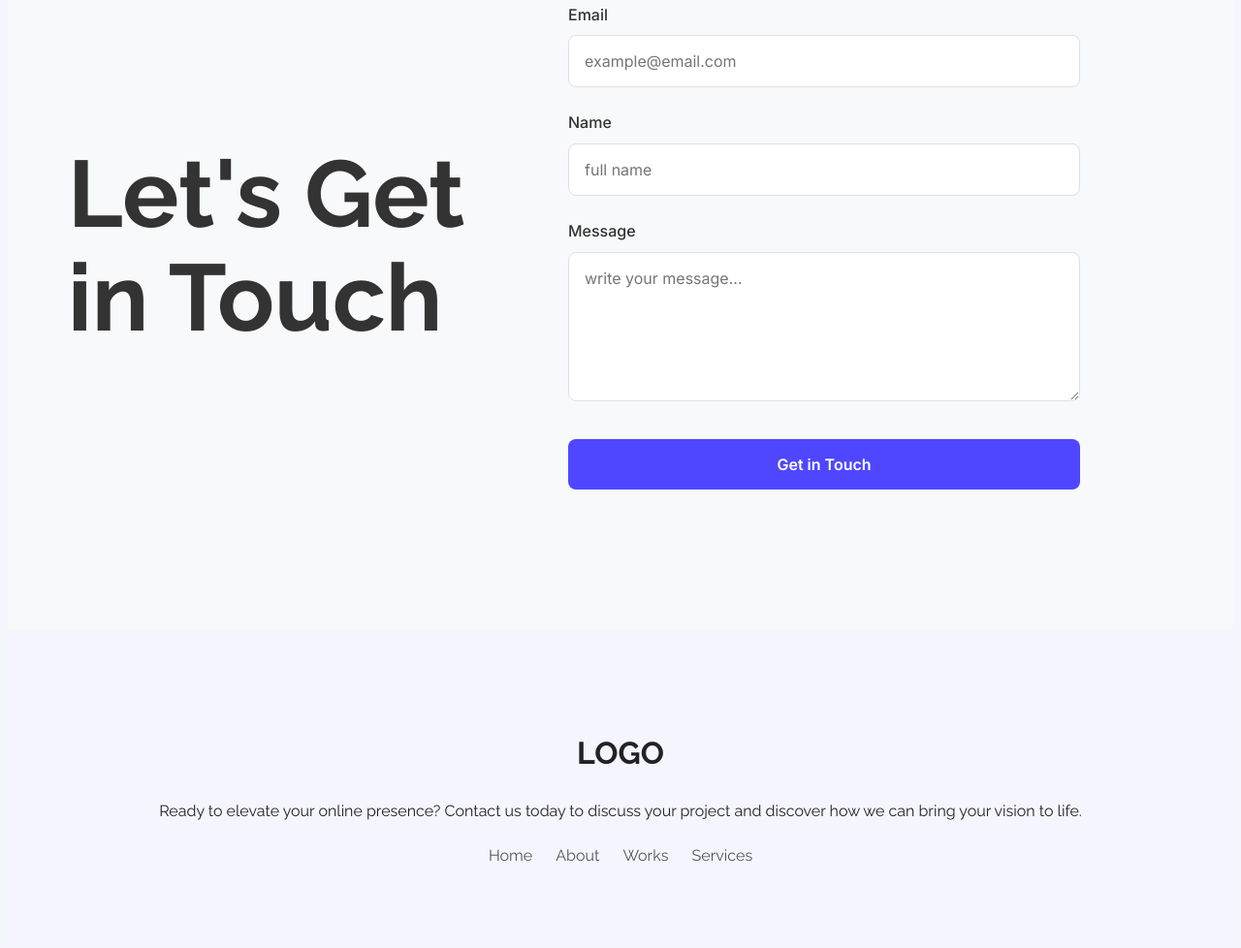
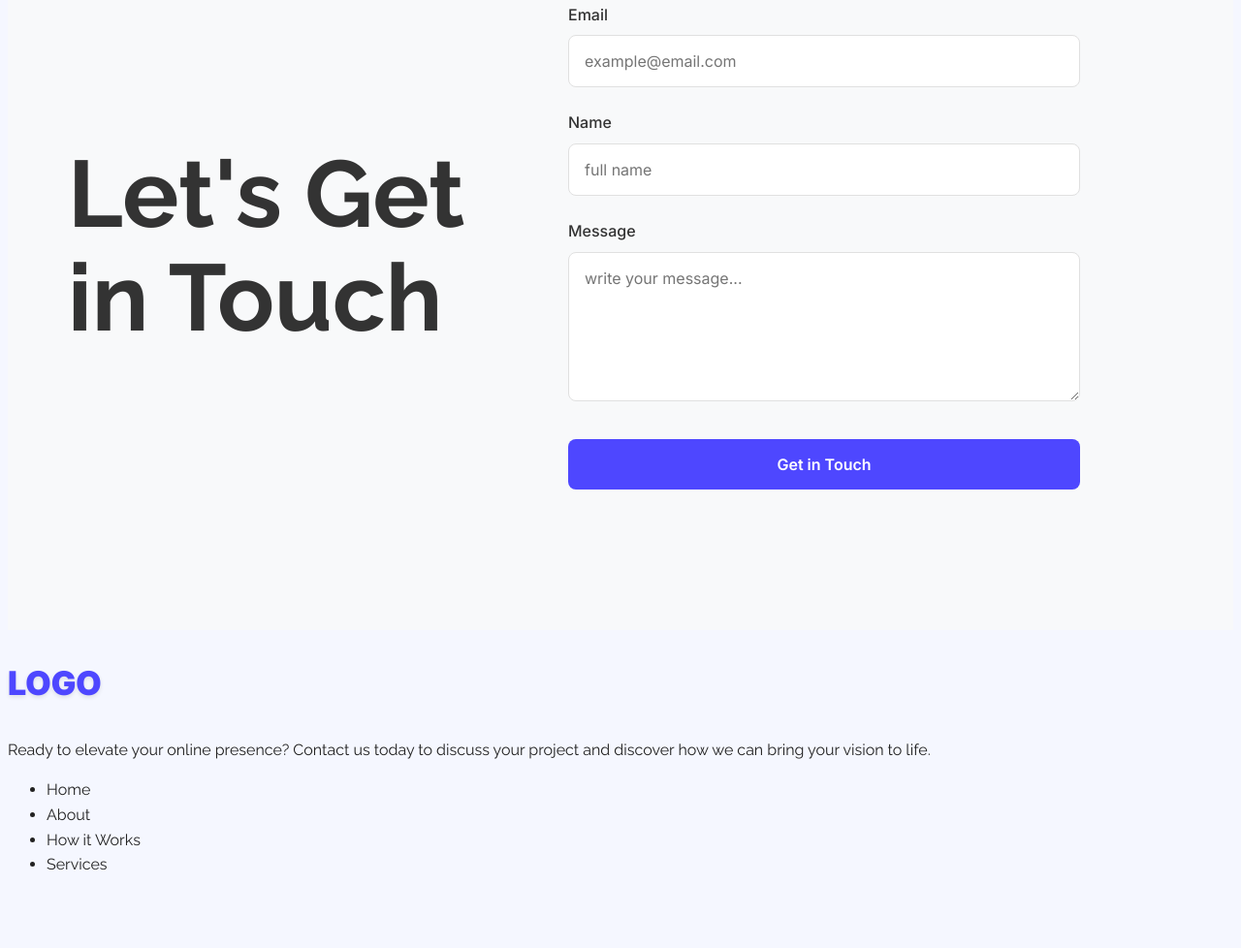
Before and after one commit to mobassirrehman/Assignment_01, a plain HTML site: page index.html in a window 1280 px wide. Shown: the part 1804-2782 px from the top of the page at 97% size. After the commit the page ends 2725 px from the top, so only its background shows below. Drawn offline with Linux system fonts and the light colour scheme.

Commit message:
Footer Commit

```diff
--- a/index.html
+++ b/index.html
@@ -83,18 +83,20 @@
   </div>
 </section>
 
-
-<footer class="footer">
-  <div class="container">
-    <h1>LOGO</h1>
-    <p>Ready to elevate your online presence? Contact us today to discuss your project and discover how we can bring your vision to life.</p>
-    <div class="footer-links">
-      <a href="#">Home</a>
-      <a href="#">About</a>
-      <a href="#">Works</a>
-      <a href="#">Services</a>
-    </div>
+<section class="header-section">
+  <div class="header-container">
+      <h1 class="logo">LOGO</h1>
+      <p class="description">
+          Ready to elevate your online presence? Contact us today to discuss your project and discover how we can bring your vision to life.
+      </p>
+      <ul class="nav-menu">
+          <li>Home</li>
+          <li>About</li>
+          <li>How it Works</li>
+          <li>Services</li>
+      </ul>
   </div>
+</section>
   </footer>
 </body>
 </html>
```
